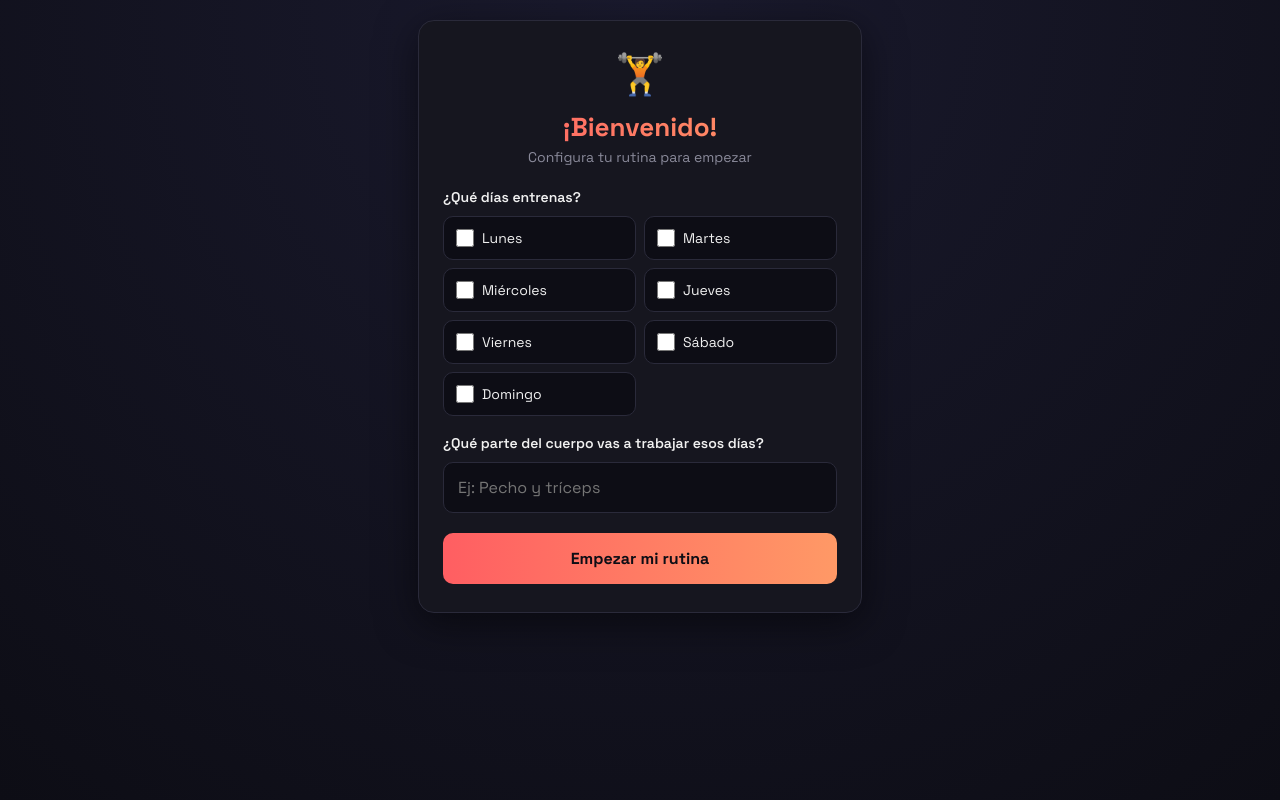
After one commit to luissss-del/biggym, a Django app: page /configurar-dias/ in a window 1280 px wide. The commit adds this page. Run offline with Django 5.2, Linux system fonts and the light colour scheme; the visitor is signed in with stand-in values (Sample User, id 1).

Commit message:
Agregar dashboard, configuracion de dias y ejercicios

```diff
--- a/cuentas/forms.py
+++ b/cuentas/forms.py
@@ -1,6 +1,6 @@
 from django import forms
 from django.contrib.auth.forms import UserCreationForm
-from .models import Usuario
+from .models import Usuario, DiaEntrenamiento, Ejercicio
 
 
 class RegistroForm(UserCreationForm):
@@ -24,3 +24,27 @@ class LoginForm(forms.Form):
     password = forms.CharField(
         widget=forms.PasswordInput(attrs={'placeholder': 'Contraseña', 'class': 'input-field'})
     )
+
+class ConfigurarDiasForm(forms.Form):
+    DIAS_CHOICES = DiaEntrenamiento.DIAS_CHOICES
+
+    dias = forms.MultipleChoiceField(
+        choices=DIAS_CHOICES,
+        widget=forms.CheckboxSelectMultiple,
+        label="¿Qué días entrenas?"
+    )
+    parte_cuerpo = forms.CharField(
+        max_length=100,
+        widget=forms.TextInput(attrs={'placeholder': 'Ej: Pecho y tríceps', 'class': 'input-field'}),
+        label="¿Qué parte del cuerpo vas a trabajar?"
+    )
+
+
+class EjercicioForm(forms.ModelForm):
+    class Meta:
+        model = Ejercicio
+        fields = ['nombre', 'repeticiones']
+        widgets = {
+            'nombre': forms.TextInput(attrs={'placeholder': 'Nombre del ejercicio', 'class': 'input-field'}),
+            'repeticiones': forms.TextInput(attrs={'placeholder': 'Ej: 4x12', 'class': 'input-field'}),
+        }
--- a/cuentas/urls.py
+++ b/cuentas/urls.py
@@ -6,4 +6,9 @@ urlpatterns = [
     path('login/', views.login_view, name='login'),
     path('logout/', views.logout_view, name='logout'),
     path('dashboard/', views.dashboard_view, name='dashboard'),
+    path('configurar-dias/', views.configurar_dias_view, name='configurar_dias'),
+    path('agregar-dia/', views.agregar_dia_view, name='agregar_dia'),
+    path('dia/<int:dia_id>/', views.detalle_dia_view, name='detalle_dia'),
+    path('ejercicio/<int:ejercicio_id>/toggle/', views.toggle_ejercicio_view, name='toggle_ejercicio'),
+    path('ejercicio/<int:ejercicio_id>/eliminar/', views.eliminar_ejercicio_view, name='eliminar_ejercicio'),
 ]
--- a/cuentas/views.py
+++ b/cuentas/views.py
@@ -1,8 +1,11 @@
-from django.shortcuts import render, redirect
+from django.shortcuts import render, redirect, get_object_or_404
 from django.contrib.auth import login, logout, authenticate
 from django.contrib.auth.decorators import login_required
 from django.contrib import messages
-from .forms import RegistroForm, LoginForm
+from django.http import JsonResponse
+from django.views.decorators.http import require_POST
+from .forms import RegistroForm, LoginForm, ConfigurarDiasForm, EjercicioForm
+from .models import DiaEntrenamiento, Ejercicio
 
 
 def registro_view(request):
@@ -49,4 +52,88 @@ def logout_view(request):
 
 @login_required
 def dashboard_view(request):
-    return render(request, 'cuentas/dashboard.html')
+    dias = DiaEntrenamiento.objects.filter(usuario=request.user)
+
+    if not dias.exists():
+        return redirect('configurar_dias')
+
+    dias_ordenados = sorted(dias, key=lambda d: d.orden_dia())
+
+    return render(request, 'cuentas/dashboard.html', {'dias': dias_ordenados})
+
+
+@login_required
+def configurar_dias_view(request):
+    if request.method == 'POST':
+        form = ConfigurarDiasForm(request.POST)
+        if form.is_valid():
+            dias_seleccionados = form.cleaned_data['dias']
+            parte_cuerpo = form.cleaned_data['parte_cuerpo']
+
+            for dia in dias_seleccionados:
+                DiaEntrenamiento.objects.update_or_create(
+                    usuario=request.user,
+                    dia=dia,
+                    defaults={'parte_cuerpo': parte_cuerpo}
+                )
+            return redirect('dashboard')
+    else:
+        form = ConfigurarDiasForm()
+
+    return render(request, 'cuentas/configurar_dias.html', {'form': form})
+
+
+@login_required
+def detalle_dia_view(request, dia_id):
+    dia_entrenamiento = get_object_or_404(DiaEntrenamiento, id=dia_id, usuario=request.user)
+    ejercicios = dia_entrenamiento.ejercicios.all()
+
+    if request.method == 'POST':
+        form = EjercicioForm(request.POST)
+        if form.is_valid():
+            ejercicio = form.save(commit=False)
+            ejercicio.dia_entrenamiento = dia_entrenamiento
+            ejercicio.save()
+            return redirect('detalle_dia', dia_id=dia_entrenamiento.id)
+    else:
+        form = EjercicioForm()
+
+    return render(request, 'cuentas/detalle_dia.html', {
+        'dia_entrenamiento': dia_entrenamiento,
+        'ejercicios': ejercicios,
+        'form': form,
+    })
+
+
+@login_required
+@require_POST
+def toggle_ejercicio_view(request, ejercicio_id):
+    ejercicio = get_object_or_404(Ejercicio, id=ejercicio_id, dia_entrenamiento__usuario=request.user)
+    ejercicio.completado = not ejercicio.completado
+    ejercicio.save()
+    return JsonResponse({'completado': ejercicio.completado})
+
+
+@login_required
+@require_POST
+def eliminar_ejercicio_view(request, ejercicio_id):
+    ejercicio = get_object_or_404(Ejercicio, id=ejercicio_id, dia_entrenamiento__usuario=request.user)
+    dia_id = ejercicio.dia_entrenamiento.id
+    ejercicio.delete()
+    return redirect('detalle_dia', dia_id=dia_id)
+
+
+@login_required
+@require_POST
+def agregar_dia_view(request):
+    form = ConfigurarDiasForm(request.POST)
+    if form.is_valid():
+        dias_seleccionados = form.cleaned_data['dias']
+        parte_cuerpo = form.cleaned_data['parte_cuerpo']
+        for dia in dias_seleccionados:
+            DiaEntrenamiento.objects.update_or_create(
+                usuario=request.user,
+                dia=dia,
+                defaults={'parte_cuerpo': parte_cuerpo}
+            )
+    return redirect('dashboard')
--- a/templates/cuentas/base.html
+++ b/templates/cuentas/base.html
@@ -2,72 +2,94 @@
 <html lang="es">
 <head>
     <meta charset="UTF-8">
-    <meta name="viewport" content="width=device-width, initial-scale=1.0">
+    <meta name="viewport" content="width=device-width, initial-scale=1.0, maximum-scale=1.0, user-scalable=no">
     <title>{% block title %}BigGym{% endblock %}</title>
-    <link href="https://fonts.googleapis.com/css2?family=Space+Grotesk:wght@400;600;700&display=swap" rel="stylesheet">
+    <link href="https://fonts.googleapis.com/css2?family=Space+Grotesk:wght@400;500;600;700;800&display=swap" rel="stylesheet">
     <style>
-        * { box-sizing: border-box; margin: 0; padding: 0; }
-        body {
+        * { box-sizing: border-box; margin: 0; padding: 0; -webkit-tap-highlight-color: transparent; }
+        html, body {
             font-family: 'Space Grotesk', sans-serif;
             background: radial-gradient(circle at top, #1a1a2e 0%, #0d0d15 100%);
             color: #f0f0f0;
             min-height: 100vh;
+            width: 100%;
+        }
+        body {
             display: flex;
+            flex-direction: column;
             align-items: center;
-            justify-content: center;
+        }
+        .wrapper {
+            width: 100%;
+            max-width: 480px;
+            min-height: 100vh;
+            display: flex;
+            flex-direction: column;
+            padding: 20px 18px 30px;
         }
         .card {
             background: #16161f;
             border: 1px solid #2a2a3a;
             border-radius: 16px;
-            padding: 40px;
+            padding: 28px 24px;
             width: 100%;
-            max-width: 400px;
             box-shadow: 0 10px 40px rgba(0,0,0,0.5);
         }
         h1 {
-            font-size: 28px;
+            font-size: 26px;
             margin-bottom: 4px;
             background: linear-gradient(90deg, #ff5e62, #ff9966);
             -webkit-background-clip: text;
             -webkit-text-fill-color: transparent;
+            font-weight: 800;
         }
-        .subtitle { color: #8a8a9a; margin-bottom: 24px; font-size: 14px; }
+        h2 { font-size: 20px; font-weight: 700; }
+        .subtitle { color: #8a8a9a; margin-bottom: 22px; font-size: 14px; }
         .input-field {
             width: 100%;
-            padding: 12px 14px;
+            padding: 14px;
             margin-bottom: 14px;
             background: #0d0d15;
             border: 1px solid #2a2a3a;
-            border-radius: 8px;
+            border-radius: 10px;
             color: #f0f0f0;
-            font-size: 14px;
+            font-size: 16px;
             font-family: inherit;
         }
         .input-field:focus { outline: none; border-color: #ff5e62; }
         select.input-field { appearance: none; }
-        button {
+        button, .btn {
             width: 100%;
-            padding: 12px;
+            padding: 15px;
             border: none;
-            border-radius: 8px;
+            border-radius: 10px;
             background: linear-gradient(90deg, #ff5e62, #ff9966);
             color: #0d0d15;
             font-weight: 700;
-            font-size: 15px;
+            font-size: 16px;
             cursor: pointer;
-            margin-top: 8px;
+            margin-top: 6px;
+            font-family: inherit;
+            text-align: center;
+            text-decoration: none;
+            display: inline-block;
         }
-        button:hover { opacity: 0.9; }
+        button:active, .btn:active { transform: scale(0.98); }
+        .btn-secondary {
+            background: #1e1e2a;
+            color: #f0f0f0;
+            border: 1px solid #2a2a3a;
+        }
         .switch-link { text-align: center; margin-top: 18px; font-size: 14px; color: #8a8a9a; }
         .switch-link a { color: #ff9966; text-decoration: none; font-weight: 600; }
         .errorlist { color: #ff5e62; font-size: 13px; margin-bottom: 10px; list-style: none; }
         .messages { list-style: none; margin-bottom: 14px; }
         .messages li { color: #ff5e62; font-size: 13px; }
+        a { color: inherit; }
     </style>
 </head>
 <body>
-    <div class="card">
+    <div class="wrapper">
         {% block content %}{% endblock %}
     </div>
 </body>
--- /dev/null
+++ b/templates/cuentas/configurar_dias.html
@@ -0,0 +1,46 @@
+{% extends 'cuentas/base.html' %}
+{% block title %}Configura tu rutina - BigGym{% endblock %}
+{% block content %}
+<style>
+    .dias-check-grid { display: grid; grid-template-columns: 1fr 1fr; gap: 8px; margin-bottom: 18px; }
+    .dia-check-item {
+        background: #0d0d15; border: 1px solid #2a2a3a; border-radius: 10px;
+        padding: 12px; display: flex; align-items: center; gap: 8px;
+        font-size: 14px; cursor: pointer;
+    }
+    .dia-check-item input { width: 18px; height: 18px; accent-color: #ff5e62; }
+    .intro-icon { font-size: 40px; text-align: center; margin-bottom: 10px; }
+</style>
+
+<div class="card">
+    <div class="intro-icon">🏋️</div>
+    <h1 style="text-align:center;">¡Bienvenido!</h1>
+    <p class="subtitle" style="text-align:center;">Configura tu rutina para empezar</p>
+
+    <form method="post">
+        {% csrf_token %}
+
+        <label style="font-size:14px; font-weight:600; display:block; margin-bottom:10px;">¿Qué días entrenas?</label>
+        <div class="dias-check-grid">
+            <label class="dia-check-item"><input type="checkbox" name="dias" value="lunes"> Lunes</label>
+            <label class="dia-check-item"><input type="checkbox" name="dias" value="martes"> Martes</label>
+            <label class="dia-check-item"><input type="checkbox" name="dias" value="miercoles"> Miércoles</label>
+            <label class="dia-check-item"><input type="checkbox" name="dias" value="jueves"> Jueves</label>
+            <label class="dia-check-item"><input type="checkbox" name="dias" value="viernes"> Viernes</label>
+            <label class="dia-check-item"><input type="checkbox" name="dias" value="sabado"> Sábado</label>
+            <label class="dia-check-item"><input type="checkbox" name="dias" value="domingo"> Domingo</label>
+        </div>
+
+        <label style="font-size:14px; font-weight:600; display:block; margin-bottom:10px;">¿Qué parte del cuerpo vas a trabajar esos días?</label>
+        <input type="text" name="parte_cuerpo" class="input-field" placeholder="Ej: Pecho y tríceps" required>
+
+        {% if form.errors %}
+            <ul class="errorlist">
+                {% for field in form %}{% for error in field.errors %}<li>{{ error }}</li>{% endfor %}{% endfor %}
+            </ul>
+        {% endif %}
+
+        <button type="submit">Empezar mi rutina</button>
+    </form>
+</div>
+{% endblock %}
```
Also changed, not shown: cuentas/admin.py (+10 -2 lines), cuentas/models.py (+40 -0 lines), templates/cuentas/_dias_checkboxes.html (added, +17 -0 lines), templates/cuentas/dashboard.html (+90 -7 lines), cuentas/migrations/0002_diaentrenamiento_ejercicio.py (added).
